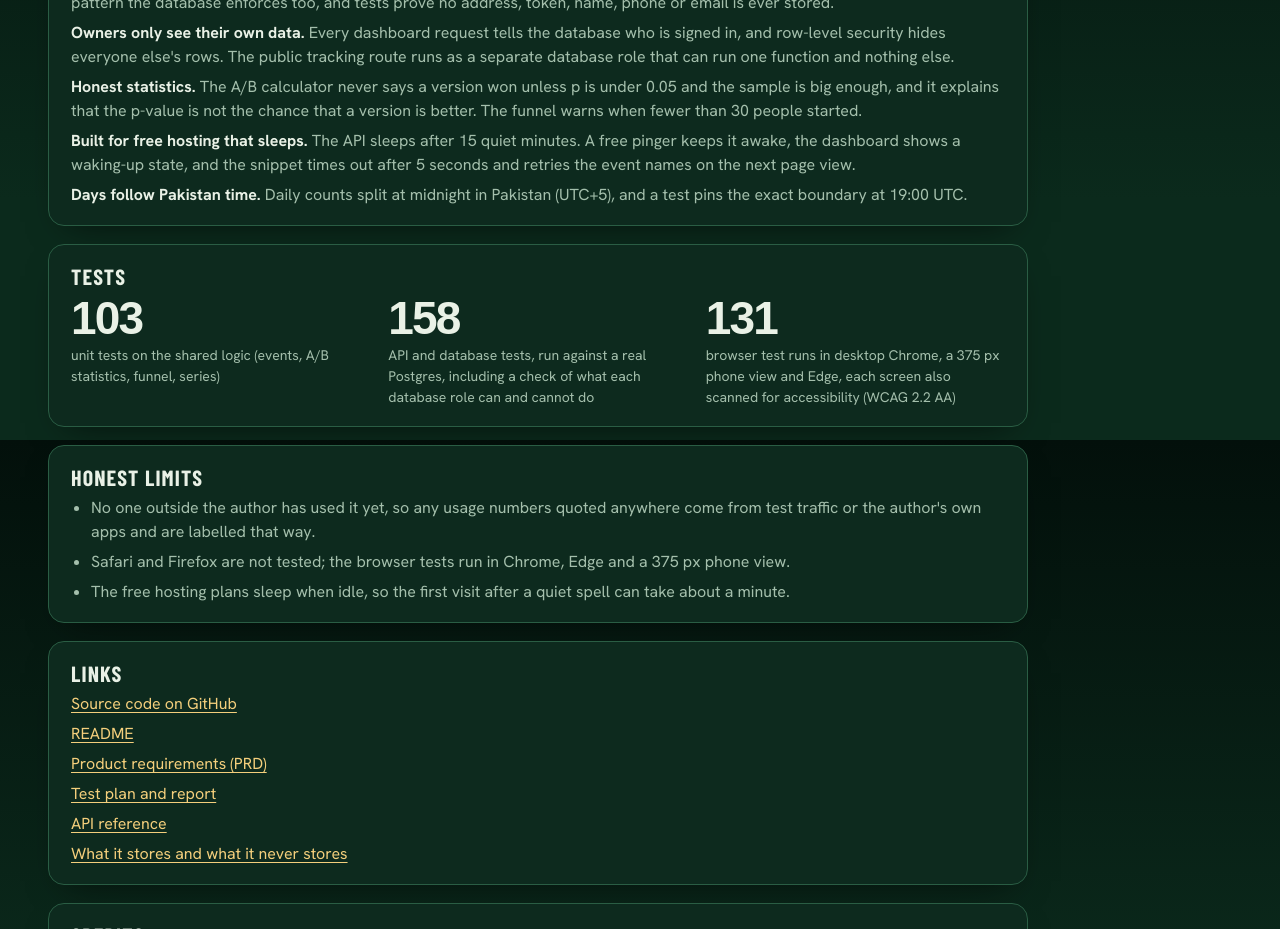
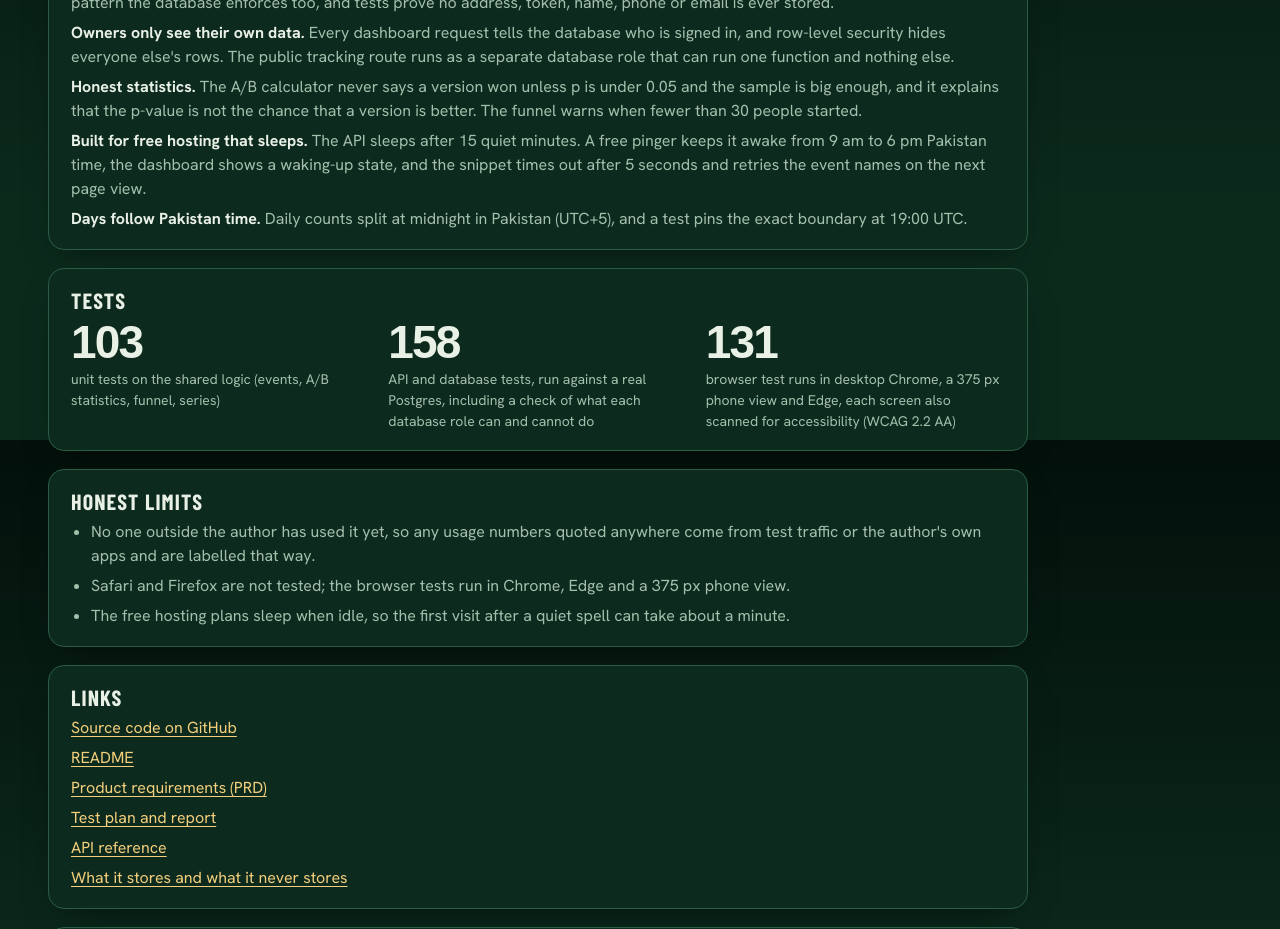
Before and after one commit to iahmedmalik/PulseMetrics, a Next.js app in the folder web/: page /how-its-built in a window 1280 px wide. Shown: the part 1960-2889 px from the top of the page. Built offline with nearby package versions, Linux system fonts and the light colour scheme; no server answers; a web font is replaced by a local one.

Commit message:
docs: say the API is kept awake from 9 am to 6 pm only
Closes #32

```diff
--- a/web/src/content/howItsBuilt.ts
+++ b/web/src/content/howItsBuilt.ts
@@ -37,7 +37,7 @@ export const DECISIONS = [
   { title: "Nothing private can get in", text: "The event is exactly three fields. The server refuses any other field, the event name must match a pattern the database enforces too, and tests prove no address, token, name, phone or email is ever stored." },
   { title: "Owners only see their own data", text: "Every dashboard request tells the database who is signed in, and row-level security hides everyone else's rows. The public tracking route runs as a separate database role that can run one function and nothing else." },
   { title: "Honest statistics", text: "The A/B calculator never says a version won unless p is under 0.05 and the sample is big enough, and it explains that the p-value is not the chance that a version is better. The funnel warns when fewer than 30 people started." },
-  { title: "Built for free hosting that sleeps", text: "The API sleeps after 15 quiet minutes. A free pinger keeps it awake, the dashboard shows a waking-up state, and the snippet times out after 5 seconds and retries the event names on the next page view." },
+  { title: "Built for free hosting that sleeps", text: "The API sleeps after 15 quiet minutes. A free pinger keeps it awake from 9 am to 6 pm Pakistan time, the dashboard shows a waking-up state, and the snippet times out after 5 seconds and retries the event names on the next page view." },
   { title: "Days follow Pakistan time", text: "Daily counts split at midnight in Pakistan (UTC+5), and a test pins the exact boundary at 19:00 UTC." },
 ];
 
```
Also changed, not shown: 1 other file (tests, documents, lock files or other folders).
